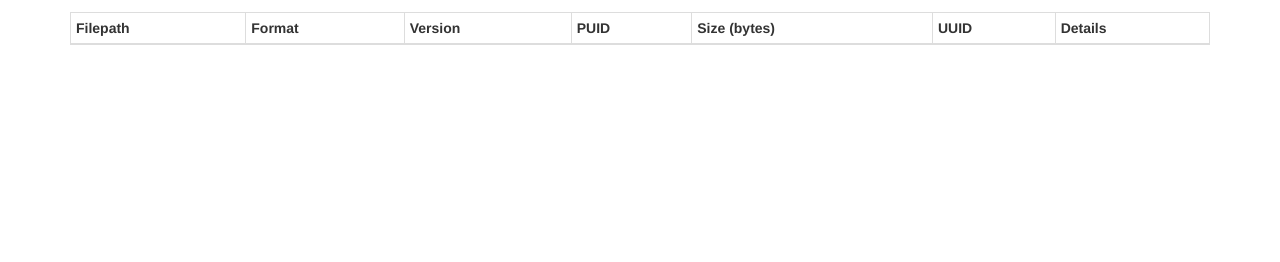
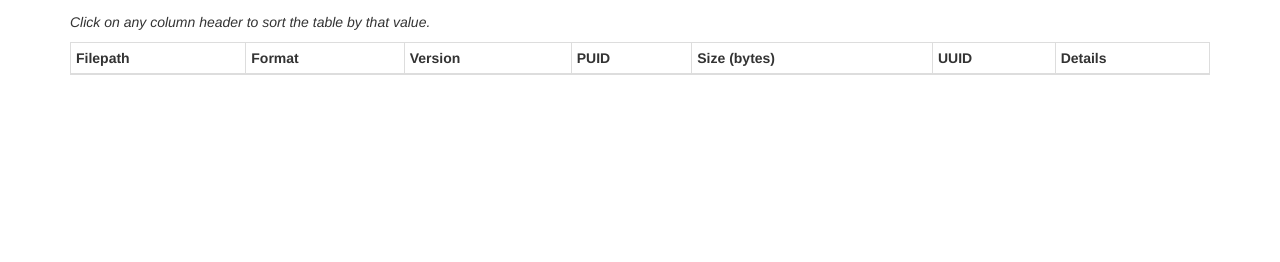
Before and after one commit to tw4l/METSFlask, a Flask app: template templates/originalfiles.html in a window 1280 px wide. Shown: the part 90-352 px from the top of the page. Run offline with Flask 2, Linux system fonts and the light colour scheme; the template is opened without the code that fills it, so the values that code supplies are empty; some libraries are stand-ins or nearby versions.

Commit message:
Add message explaining sorting

```diff
--- a/templates/originalfiles.html
+++ b/templates/originalfiles.html
@@ -20,6 +20,7 @@
 </nav>
 <div class="container">
 <p><strong>METS File:</strong> {{ aip_name }}</p>
+<p><em>Click on any column header to sort the table by that value.</em></p>
 <table class="table table-striped table-bordered table-condensed sortable">
 <tr>
   <td><strong>Filepath</strong></td>
```
